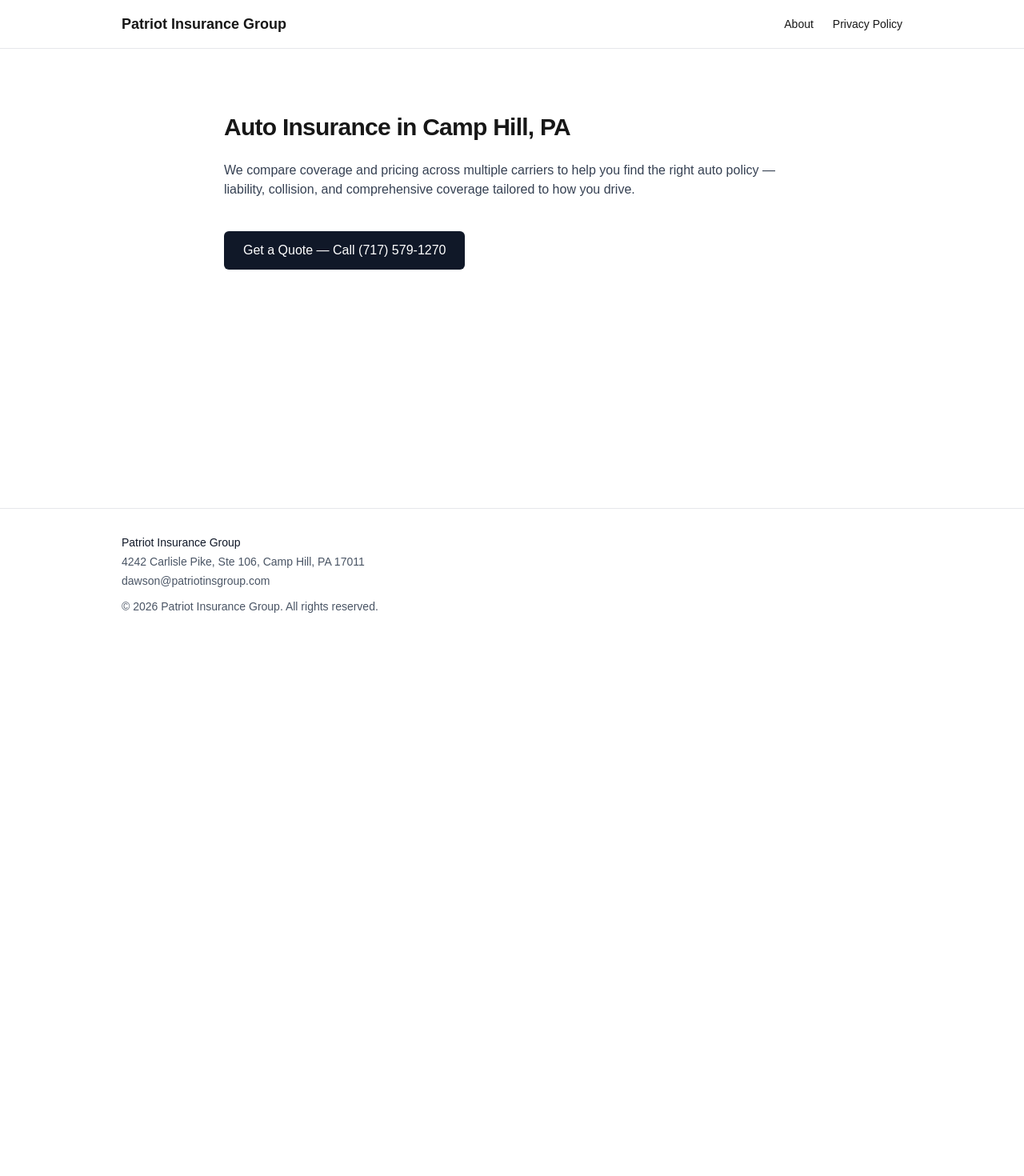
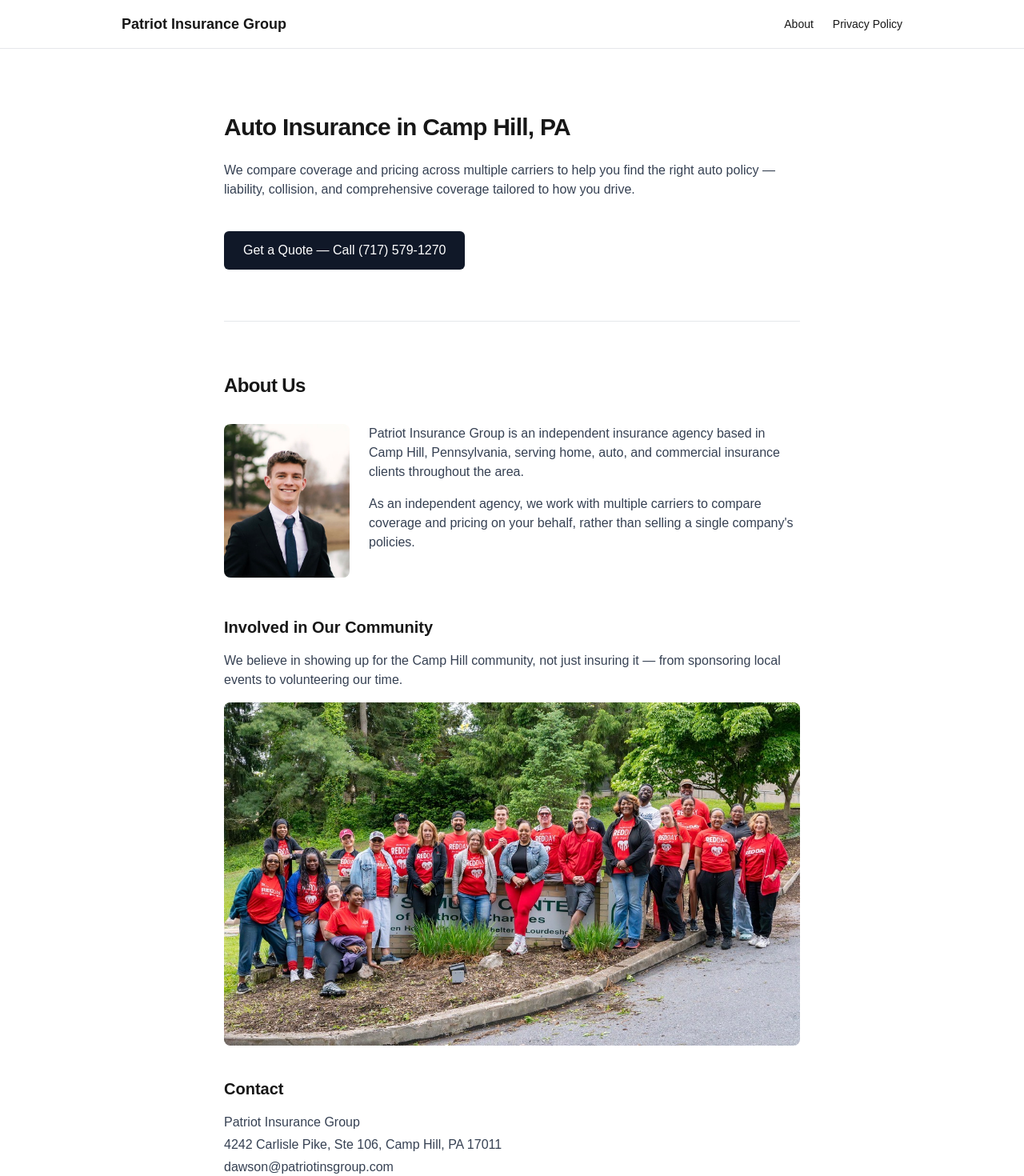
Before and after one commit to dawson-star/pariot-insurance-website, a Next.js app: page /auto-insurance in a window 1280 px wide. Shown: the top 1470 px of the page at 80% size. Before the commit the page ends 800 px from the top, so only its background shows below. Built offline with nearby package versions, Linux system fonts and the light colour scheme.

Commit message:
Merge About Us section into the auto-insurance landing page

```diff
--- a/app/auto-insurance/page.tsx
+++ b/app/auto-insurance/page.tsx
@@ -1,4 +1,5 @@
 import type { Metadata } from "next";
+import Image from "next/image";
 
 export const metadata: Metadata = {
   title: "Auto Insurance | Patriot Insurance Group",
@@ -23,6 +24,63 @@ export default function AutoInsurance() {
           Get a Quote — Call (717) 579-1270
         </a>
       </div>
+
+      <hr className="mt-16 border-gray-200" />
+
+      <h2 className="mt-16 text-2xl font-bold tracking-tight">About Us</h2>
+      <div className="mt-8 flex flex-col gap-6 sm:flex-row sm:items-start">
+        <div className="relative h-40 w-32 flex-shrink-0 overflow-hidden rounded-lg sm:h-48 sm:w-[157px]">
+          <Image
+            src="/images/dawson-headshot.jpg"
+            alt="Dawson Engle, owner of Patriot Insurance Group"
+            fill
+            className="object-cover"
+          />
+        </div>
+        <div className="space-y-4 text-gray-700">
+          <p>
+            Patriot Insurance Group is an independent insurance agency based
+            in Camp Hill, Pennsylvania, serving home, auto, and commercial
+            insurance clients throughout the area.
+          </p>
+          <p>
+            As an independent agency, we work with multiple carriers to
+            compare coverage and pricing on your behalf, rather than selling
+            a single company&apos;s policies.
+          </p>
+        </div>
+      </div>
+
+      <h2 className="mt-12 text-xl font-semibold">Involved in Our Community</h2>
+      <div className="mt-4 space-y-4 text-gray-700">
+        <p>
+          We believe in showing up for the Camp Hill community, not just
+          insuring it — from sponsoring local events to volunteering our
+          time.
+        </p>
+        <div className="relative aspect-[1206/718] w-full overflow-hidden rounded-lg">
+          <Image
+            src="/images/community-volunteer.jpg"
+            alt="Patriot Insurance Group team volunteering at a local charity event"
+            fill
+            className="object-cover"
+          />
+        </div>
+      </div>
+
+      <h2 className="mt-10 text-xl font-semibold">Contact</h2>
+      <div className="mt-4 text-gray-700 space-y-1">
+        <p>Patriot Insurance Group</p>
+        <p>4242 Carlisle Pike, Ste 106, Camp Hill, PA 17011</p>
+        <p>
+          <a
+            href="mailto:dawson@patriotinsgroup.com"
+            className="hover:underline"
+          >
+            dawson@patriotinsgroup.com
+          </a>
+        </p>
+      </div>
     </div>
   );
 }
```
